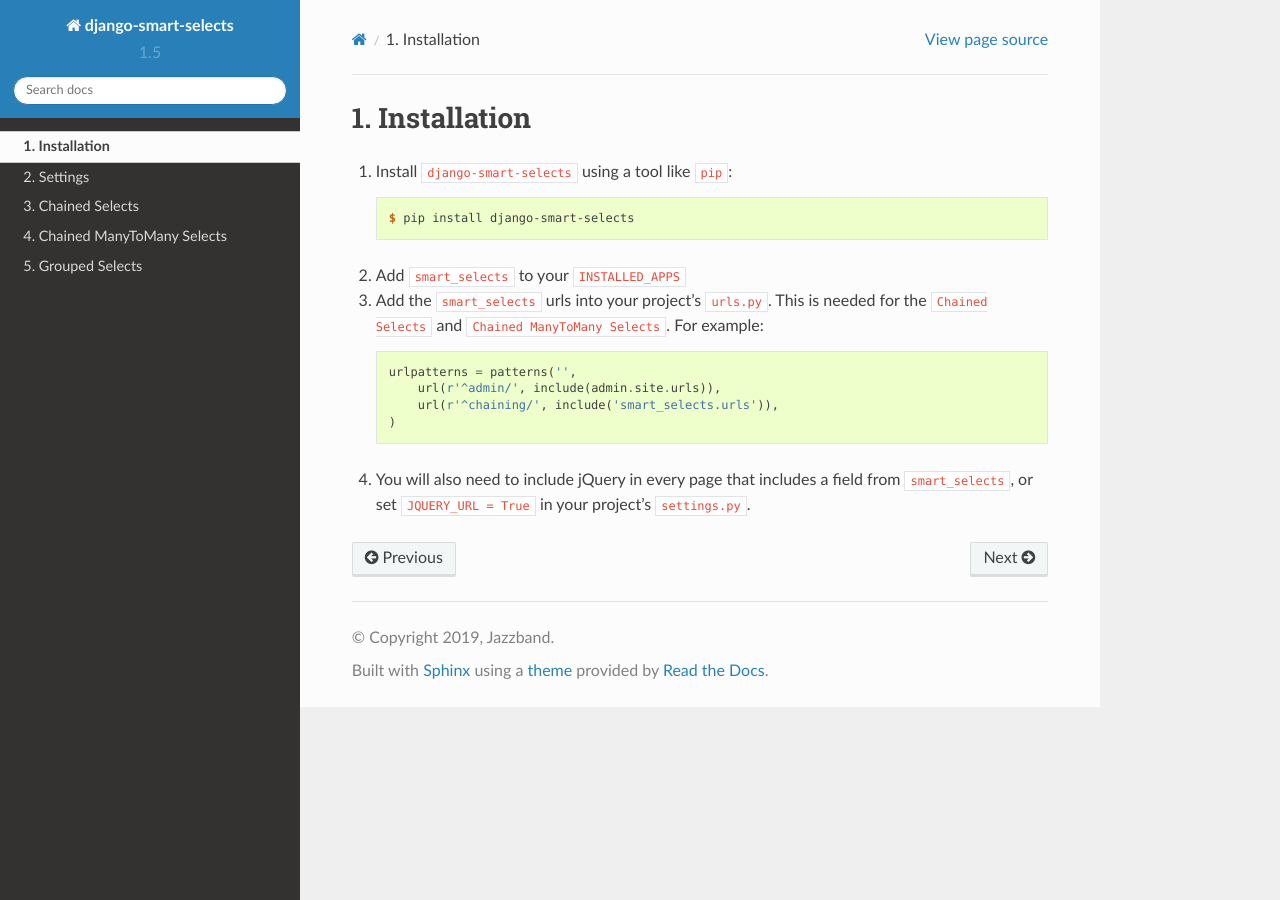
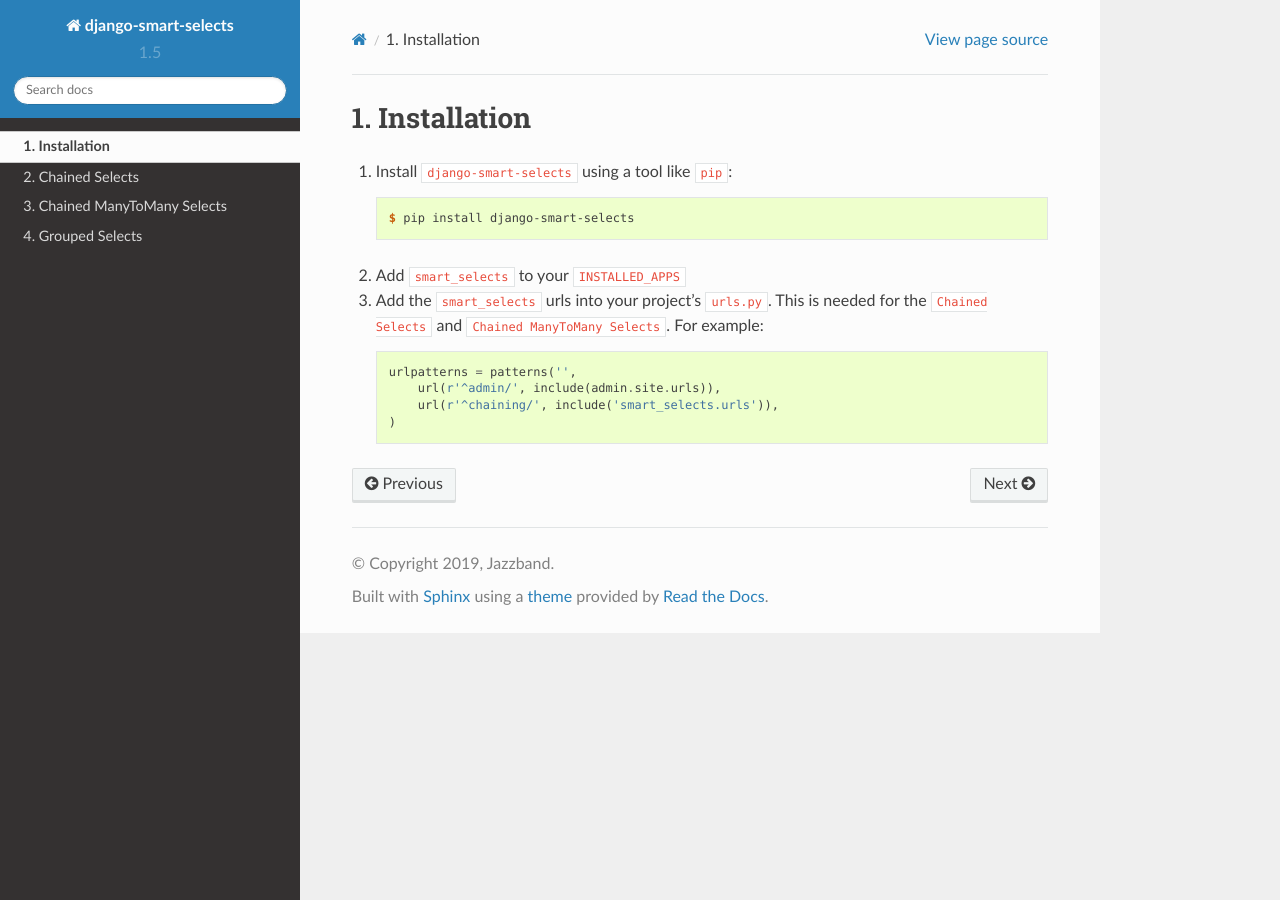
Before and after one commit to jazzband/django-smart-selects, a Sphinx documentation site: the page built from docs/installation.md, in a window 1280 px wide. Built offline with Sphinx 7.4.7 and the Read the Docs theme 2.0.0, drawn with Linux system fonts in a browser that asks for light colours.

Commit message:
Remove jQuery settings

````diff
--- a/docs/index.rst
+++ b/docs/index.rst
@@ -11,7 +11,6 @@
    :numbered: 1
 
    installation
-   settings
    usage
 
 
--- a/docs/installation.md
+++ b/docs/installation.md
@@ -15,5 +15,3 @@
         url(r'^chaining/', include('smart_selects.urls')),
     )
     ```
-
-4. You will also need to include jQuery in every page that includes a field from `smart_selects`, or set `JQUERY_URL = True` in your project's `settings.py`.
````
Also changed, not shown: docs/settings.md (deleted, +0 -10 lines), 1 other file.
